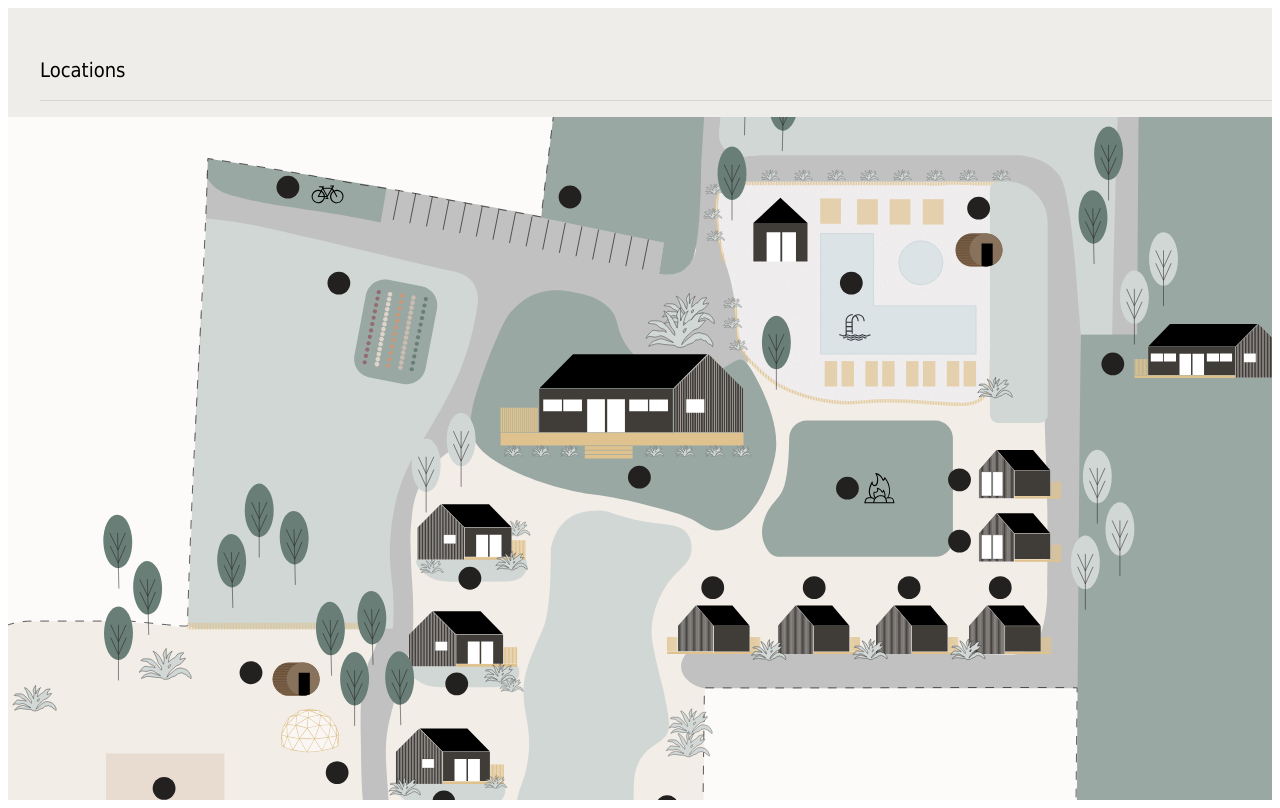
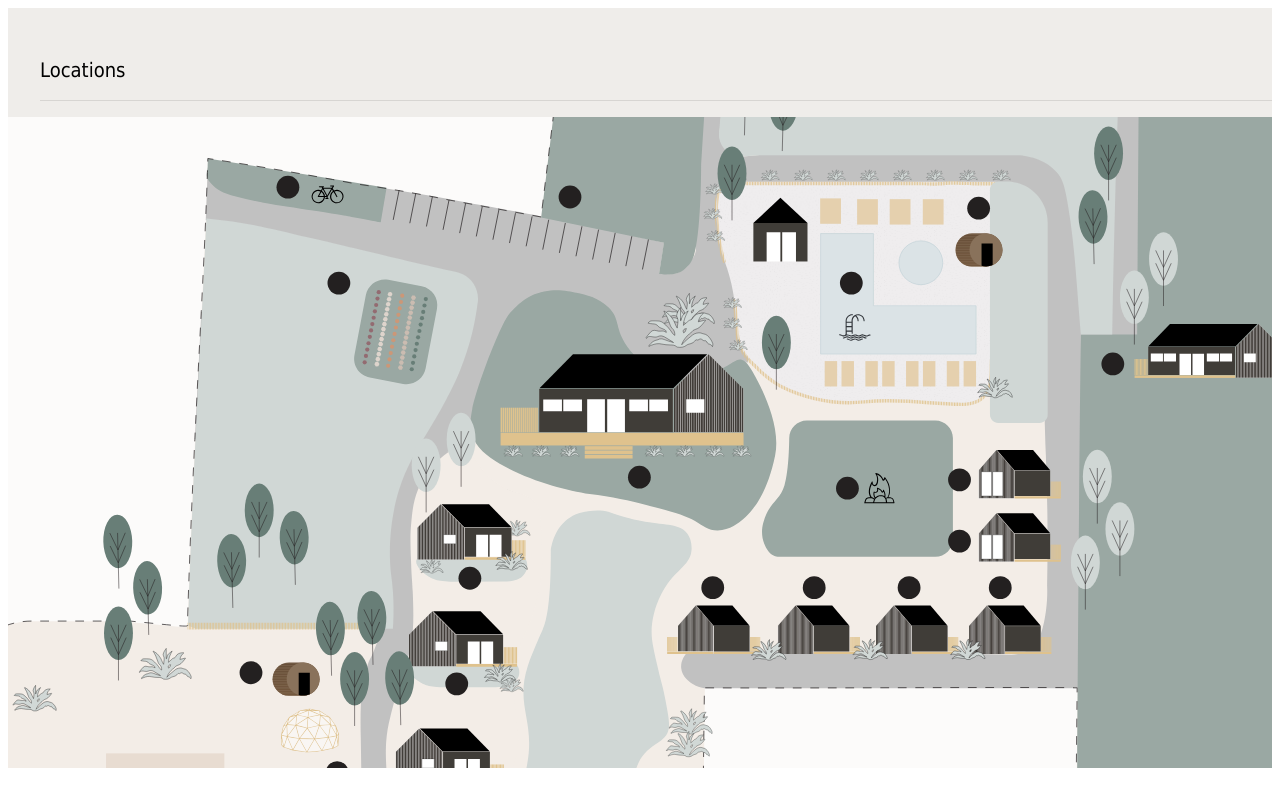
Before and after one commit to dvxdco/wander-scripts, a React (Create React App) app in the folder wander-resort-map/: page / in a window 1280 px wide. Built offline with nearby package versions, Linux system fonts and the light colour scheme; the HTML template or start-up script is replaced by a standard one.

Commit message:
refactor wrapper

```diff
--- a/wander-resort-map/src/styles.css
+++ b/wander-resort-map/src/styles.css
@@ -1,3 +1,9 @@
+#wander-resort-map {
+    height: 95vh;
+    overflow: hidden;
+    display: flex;
+}
+
 .wrm {
     --color-winter: #35363B;
     --color-allseason: #efedea;
@@ -7,6 +13,8 @@
 
     display: flex;
     flex-direction: column;
+    overflow: hidden;
+    flex: 1;
 
     padding-top: 2rem;
 
@@ -17,12 +25,10 @@
     font-weight: 100;
 }
 
-
 .wrm h3 {
     font-size: 16px;
     font-weight: 600;
 }
-
 
 .wrm p {
     font-size: 12px;
@@ -168,7 +174,6 @@ svg.wrm__map circle {
 }
 
 .wrm__svg-container svg {
-    /* transform-origin: 50% 50%; */
     transform: translate(-15%, -25%);
 }
 
```
Also changed, not shown: 2 other files (tests, documents, lock files or other folders).
